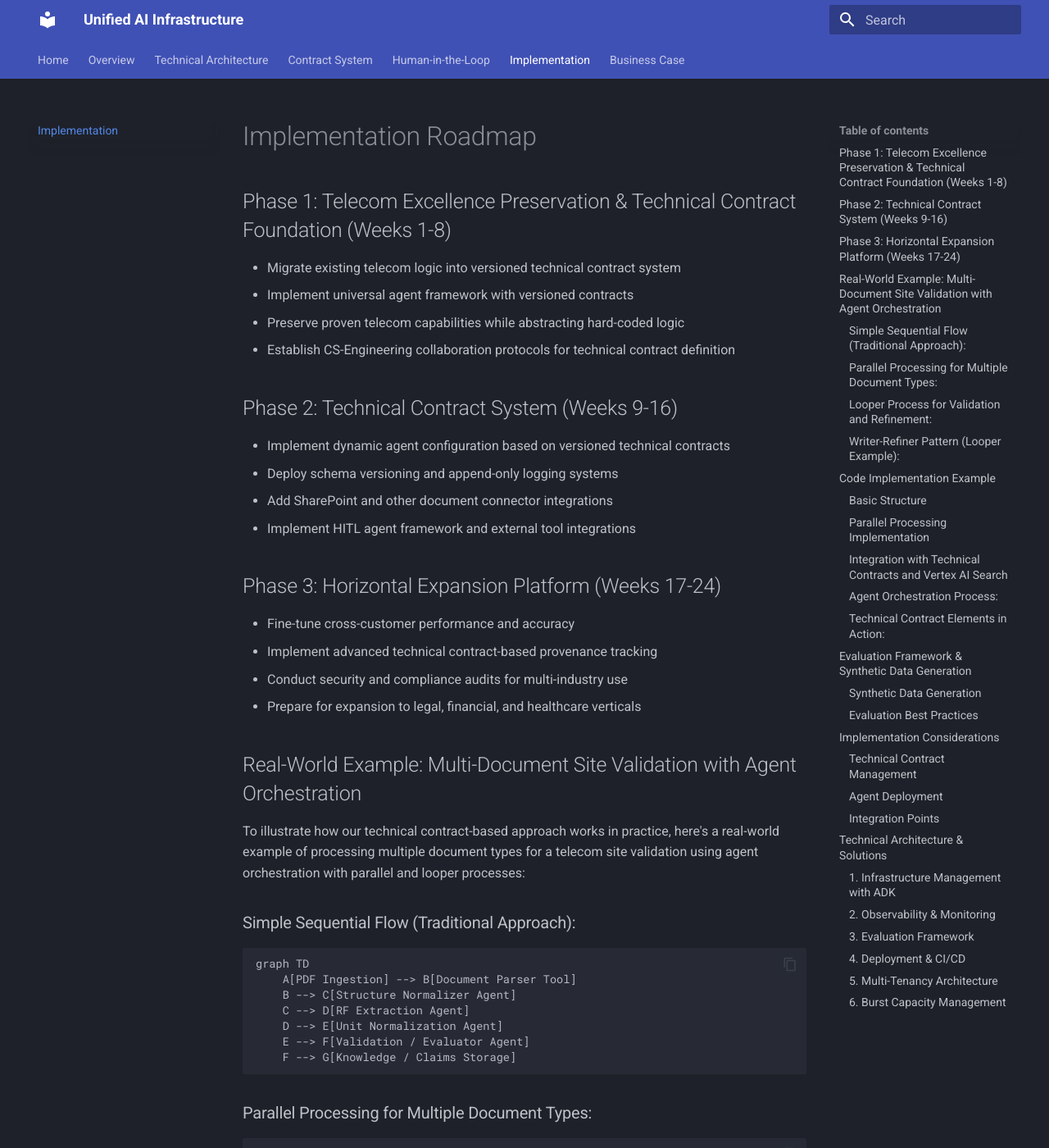
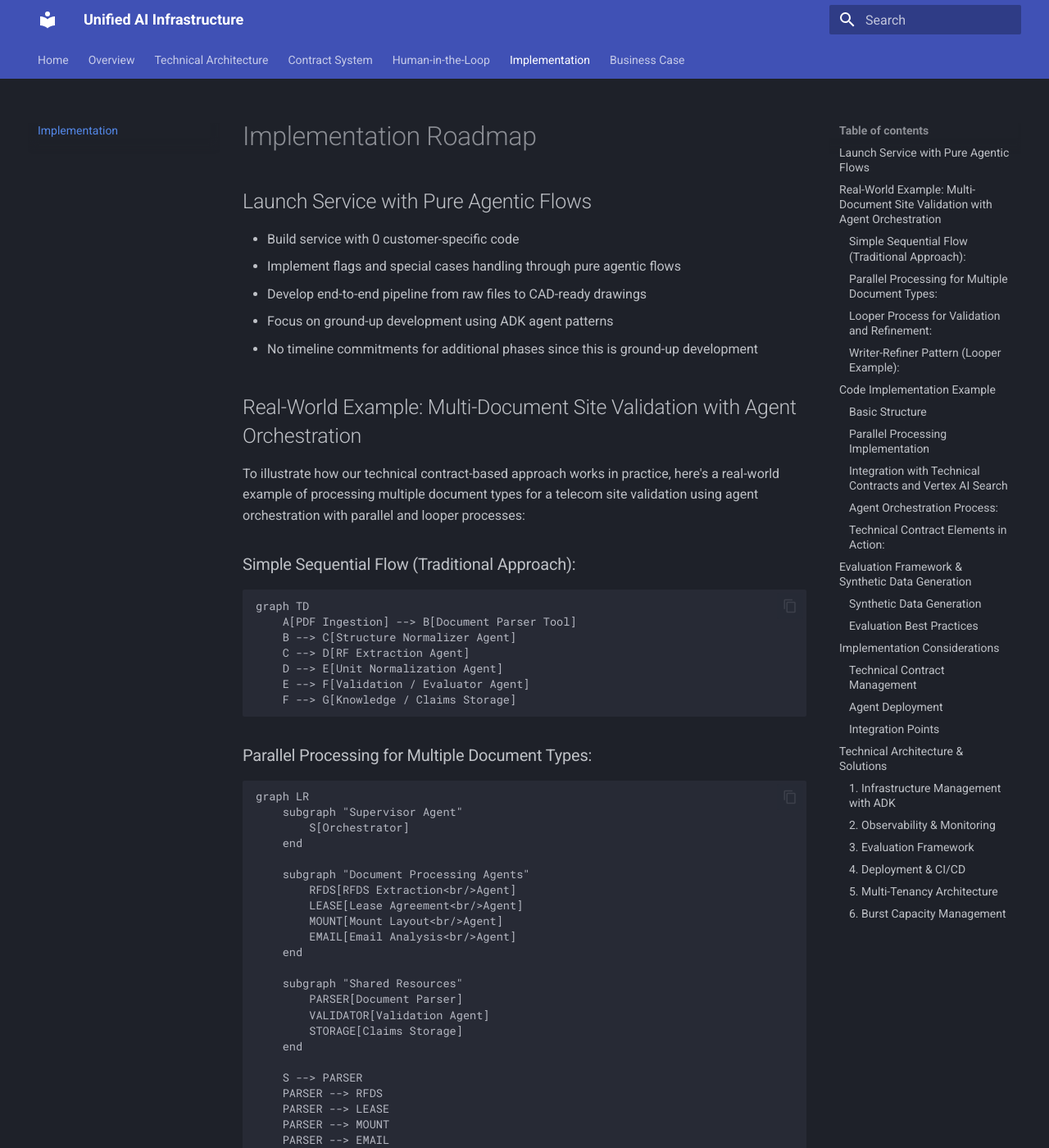
Before and after one commit to bperin/unified-ai, an MkDocs documentation site: the page built from docs/implementation.md, in a window 1280 px wide and 1400 px high. Shown: the whole window at 82% size. Built offline with MkDocs 1.6.1 and Material for MkDocs 9.7.7, drawn with Linux system fonts in a browser that asks for light colours.

Commit message:
Update implementation.md

```diff
--- a/docs/implementation.md
+++ b/docs/implementation.md
@@ -1,22 +1,11 @@
 # Implementation Roadmap
 
-## Phase 1: Telecom Excellence Preservation & Technical Contract Foundation (Weeks 1-8)
-- Migrate existing telecom logic into versioned technical contract system
-- Implement universal agent framework with versioned contracts
-- Preserve proven telecom capabilities while abstracting hard-coded logic
-- Establish CS-Engineering collaboration protocols for technical contract definition
-
-## Phase 2: Technical Contract System (Weeks 9-16)
-- Implement dynamic agent configuration based on versioned technical contracts
-- Deploy schema versioning and append-only logging systems
-- Add SharePoint and other document connector integrations
-- Implement HITL agent framework and external tool integrations
-
-## Phase 3: Horizontal Expansion Platform (Weeks 17-24)
-- Fine-tune cross-customer performance and accuracy
-- Implement advanced technical contract-based provenance tracking
-- Conduct security and compliance audits for multi-industry use
-- Prepare for expansion to legal, financial, and healthcare verticals
+## Launch Service with Pure Agentic Flows
+- Build service with 0 customer-specific code
+- Implement flags and special cases handling through pure agentic flows
+- Develop end-to-end pipeline from raw files to CAD-ready drawings
+- Focus on ground-up development using ADK agent patterns
+- No timeline commitments for additional phases since this is ground-up development
 
 ## Real-World Example: Multi-Document Site Validation with Agent Orchestration
 
```
